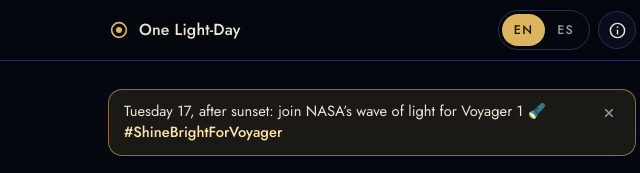
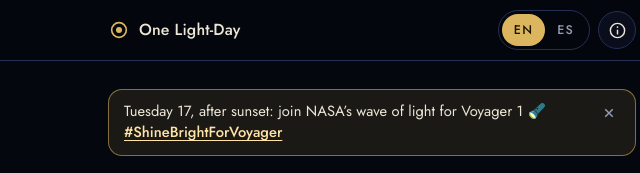
Before and after one commit to rafa1944/un-dia-luz, a plain HTML site: page index.html in a window 1280 px wide. Shown: the top 173 px of the page, 268-908 px from the left. Drawn offline with Linux system fonts and the light colour scheme.

Commit message:
No double-tap zoom; banner hashtag links to X
- touch-action: manipulation on both pages (pinch zoom still works)
- #ShineBrightForVoyager in the wave-of-light banner opens x.com/hashtag

Co-Authored-By: Claude Opus 5.5 <noreply@anthropic.com>

```diff
--- a/index.html
+++ b/index.html
@@ -52,6 +52,8 @@
 }
 *{box-sizing:border-box}
 html{-webkit-text-size-adjust:100%;padding-top:env(safe-area-inset-top,0px);padding-bottom:env(safe-area-inset-bottom,0px);background:var(--void)}
+/* sin zoom al tocar dos veces (el zoom con dos dedos sigue disponible) */
+html,body,a,button,input,label,summary,.chip,.tab{touch-action:manipulation}
 body{margin:0;background:var(--void);color:var(--star);font:400 16px/1.55 var(--f-display);-webkit-font-smoothing:antialiased}
 body.visor-open{overflow:hidden}
 [hidden]{display:none!important}
@@ -154,7 +156,7 @@ body::before{content:"";position:fixed;inset:0 0 auto;height:env(safe-area-inset
 .tab-go:active .go-circle{transform:scale(.96)}
 .view{display:grid;gap:18px;align-content:start}
 .wave{display:grid;grid-template-columns:1fr auto;gap:8px;align-items:start;padding:11px 8px 11px 15px;border:1px solid rgba(220,182,94,.55);border-radius:14px;background:rgba(220,182,94,.1);color:var(--star);font-size:.92rem;line-height:1.45}
-.wave .tag{color:var(--gold-hi);font-weight:500;overflow-wrap:anywhere}
+.wave .tag{color:var(--gold-hi);font-weight:500;overflow-wrap:anywhere;text-decoration:underline;text-underline-offset:3px}
 .wave-x{width:36px;height:36px;margin:-6px 0 -6px;border:0;border-radius:50%;background:transparent;color:var(--dim);display:grid;place-items:center;padding:0}
 .wave-x svg{width:18px;height:18px}
 .view-head{display:flex;justify-content:space-between;align-items:flex-end;gap:10px 14px;flex-wrap:wrap;margin-top:4px}
@@ -837,7 +839,7 @@ en:{
   modeT:'How to send',modeSteady:'Steady light',modeSteadyD:'The flashlight stays on until you tap Stop.',
   modeMorse:'Morse message',modeMorseD:'The flashlight spells your message once, then stops. If the phone is slow to switch the flash, the Morse runs slower.',modeLabel:'Or write your own (up to 24 letters)',
   morseDefault:'VGR',morseHello:'HELLO VOYAGER',presetsK:'Messages',morseCode:'In Morse: {c}',
-  waveText:'Tuesday 17, after sunset: join NASA’s wave of light for Voyager 1 🔦 <span class="tag">#ShineBrightForVoyager</span>',waveClose:'Close notice',
+  waveText:'Tuesday 17, after sunset: join NASA’s wave of light for Voyager 1 🔦 <a class="tag" href="https://x.com/hashtag/ShineBrightForVoyager" target="_blank" rel="noopener">#ShineBrightForVoyager</a>',waveClose:'Close notice',
   bodies:{voyager:['Voyager 1','Voyager 1'],moon:['the Moon','Moon'],sun:['the Sun','Sun']},
   dir16:['N','NNE','NE','ENE','E','ESE','SE','SSE','S','SSW','SW','WSW','W','WNW','NW','NNW'],
   dir8:['the north','the northeast','the east','the southeast','the south','the southwest','the west','the northwest']
@@ -947,7 +949,7 @@ es:{
   modeT:'Cómo emitir',modeSteady:'Luz fija',modeSteadyD:'La linterna queda encendida hasta que pulses Detener.',
   modeMorse:'Mensaje en Morse',modeMorseD:'La linterna deletrea tu mensaje una vez y se apaga. Si el móvil tarda en encender y apagar el flash, el Morse irá más despacio.',modeLabel:'O escribe el tuyo (hasta 24 letras)',
   morseDefault:'VGR',morseHello:'HOLA VOYAGER',presetsK:'Mensajes',morseCode:'En Morse: {c}',
-  waveText:'Martes 17, tras la puesta de sol: únete a la ola de luz de la NASA por la Voyager 1 🔦 <span class="tag">#ShineBrightForVoyager</span>',waveClose:'Cerrar aviso',
+  waveText:'Martes 17, tras la puesta de sol: únete a la ola de luz de la NASA por la Voyager 1 🔦 <a class="tag" href="https://x.com/hashtag/ShineBrightForVoyager" target="_blank" rel="noopener">#ShineBrightForVoyager</a>',waveClose:'Cerrar aviso',
   bodies:{voyager:['la Voyager 1','Voyager 1'],moon:['la Luna','Luna'],sun:['el Sol','Sol']},
   dir16:['N','NNE','NE','ENE','E','ESE','SE','SSE','S','SSO','SO','OSO','O','ONO','NO','NNO'],
   dir8:['el norte','el noreste','el este','el sureste','el sur','el suroeste','el oeste','el noroeste']
```
Also changed, not shown: history.html (+2 -0 lines).
